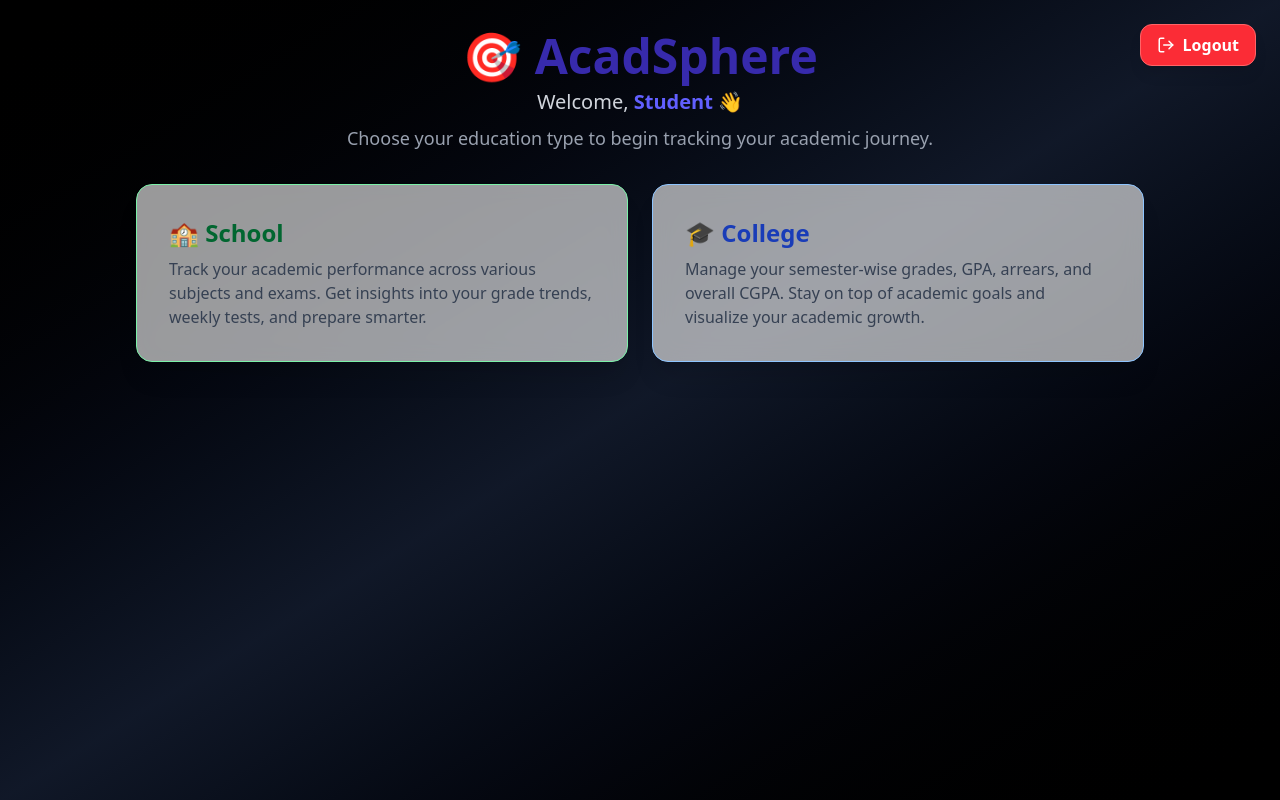
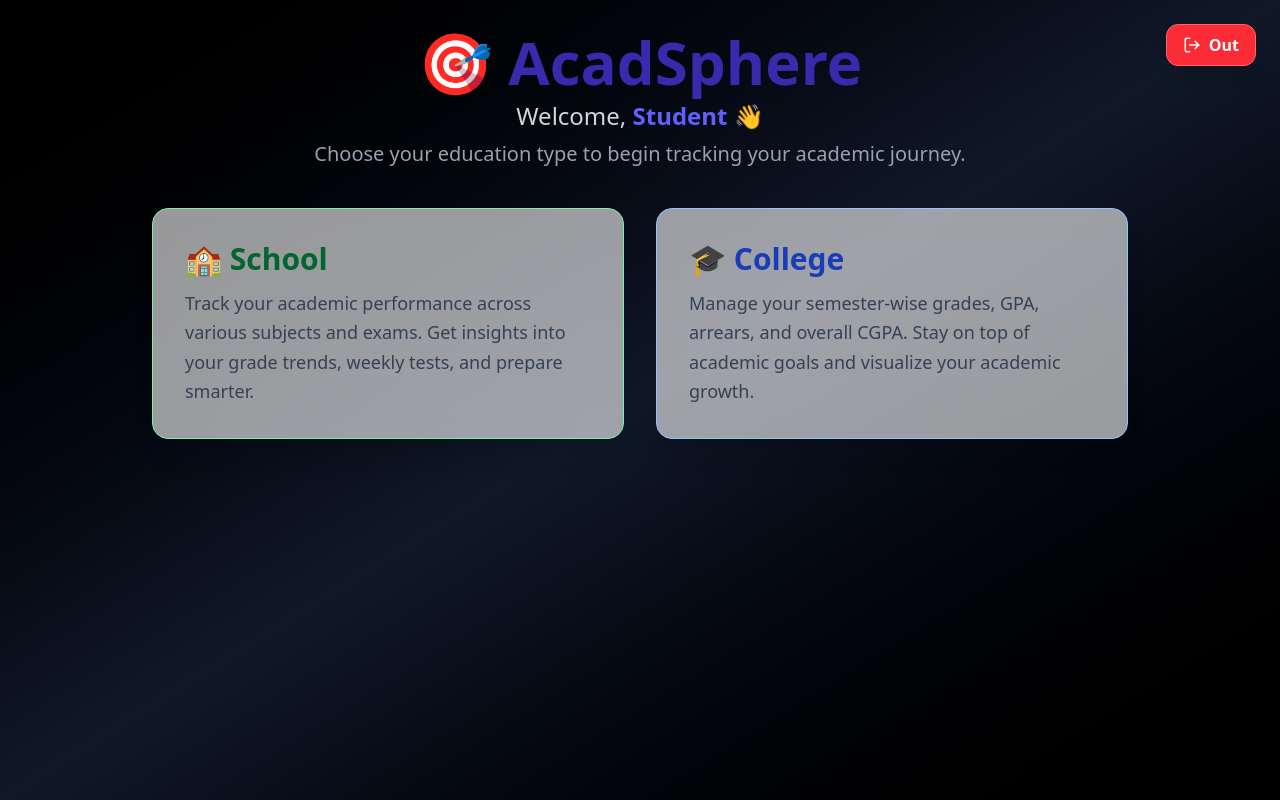
Before and after one commit to Amanraj-S/Acadsphere, a React (Vite) app in the folder frontend/: page /dashboard in a window 1280 px wide. Built offline with nearby package versions, Linux system fonts and the light colour scheme.

Commit message:
first commit

```diff
--- a/frontend/src/pages/Dashboard.jsx
+++ b/frontend/src/pages/Dashboard.jsx
@@ -15,23 +15,26 @@ export default function Dashboard() {
   };
 
   return (
-    <div className="min-h-screen bg-gradient-to-br from-black via-gray-900 to-black text-white flex flex-col items-center justify-start px-4 sm:px-6 md:px-8 py-8 relative">
+    <div className="min-h-screen bg-gradient-to-br from-black via-gray-900 to-black text-white flex flex-col items-center justify-start px-3 sm:px-4 md:px-6 lg:px-8 xl:px-12 py-4 sm:py-6 md:py-8 relative">
 
       {/* Logout Button */}
       <motion.button
         onClick={handleLogout}
-        className="absolute top-4 right-4 sm:top-6 sm:right-6 flex items-center gap-2 px-4 py-2 bg-red-500 text-white border border-red-400 backdrop-blur-md rounded-xl font-semibold shadow-lg hover:bg-red-600 hover:scale-105 transition-all duration-300 text-sm sm:text-base"
+        className="absolute top-3 right-3 sm:top-4 sm:right-4 md:top-6 md:right-6 flex items-center gap-1.5 sm:gap-2 px-3 py-1.5 sm:px-4 sm:py-2 bg-red-500 text-white border border-red-400 backdrop-blur-md rounded-lg sm:rounded-xl font-semibold shadow-lg hover:bg-red-600 hover:scale-105 transition-all duration-300 text-xs sm:text-sm md:text-base"
         initial={{ opacity: 0, y: -10 }}
         animate={{ opacity: 1, y: 0 }}
         transition={{ delay: 0.5 }}
       >
-        <LogOut size={18} />
-        Logout
+        <LogOut size={14} className="sm:hidden" />
+        <LogOut size={16} className="hidden sm:block md:hidden" />
+        <LogOut size={18} className="hidden md:block" />
+        <span className="hidden xs:inline">Logout</span>
+        <span className="xs:hidden">Out</span>
       </motion.button>
 
       {/* Title */}
       <motion.h1
-        className="text-3xl sm:text-4xl md:text-5xl font-extrabold text-indigo-800 mb-2 text-center"
+        className="text-2xl xs:text-3xl sm:text-4xl md:text-5xl lg:text-6xl font-extrabold text-indigo-800 mb-1 sm:mb-2 text-center px-2"
         initial={{ y: -50, opacity: 0 }}
         animate={{ y: 0, opacity: 1 }}
         transition={{ type: "spring", stiffness: 70 }}
@@ -41,17 +44,17 @@ export default function Dashboard() {
 
       {/* Welcome Text */}
       <motion.p
-        className="text-lg sm:text-xl text-gray-300 mb-2 text-center"
+        className="text-base xs:text-lg sm:text-xl md:text-2xl text-gray-300 mb-1 sm:mb-2 text-center px-2"
         initial={{ y: -20, opacity: 0 }}
         animate={{ y: 0, opacity: 1 }}
         transition={{ delay: 0.2 }}
       >
-        Welcome, <span className="font-semibold text-indigo-500">{username}</span> 👋
+        Welcome, <span className="font-semibold text-indigo-500 break-words">{username}</span> 👋
       </motion.p>
 
       {/* Instructions */}
       <motion.p
-        className="text-base sm:text-lg text-gray-400 mb-8 text-center px-2 sm:px-0"
+        className="text-sm xs:text-base sm:text-lg md:text-xl text-gray-400 mb-6 sm:mb-8 md:mb-10 text-center px-3 sm:px-4 md:px-0 max-w-2xl"
         initial={{ y: -10, opacity: 0 }}
         animate={{ y: 0, opacity: 1 }}
         transition={{ delay: 0.3 }}
@@ -61,19 +64,21 @@ export default function Dashboard() {
 
       {/* Cards */}
       <motion.div
-        className="grid grid-cols-1 sm:grid-cols-2 gap-6 w-full max-w-5xl px-2"
+        className="grid grid-cols-1 md:grid-cols-2 gap-4 sm:gap-6 lg:gap-8 w-full max-w-xs sm:max-w-lg md:max-w-3xl lg:max-w-4xl xl:max-w-5xl px-2 sm:px-4 md:px-6"
         initial={{ opacity: 0 }}
         animate={{ opacity: 1 }}
         transition={{ delay: 0.4 }}
       >
         {/* School */}
-        <Link to="/school">
+        <Link to="/school" className="w-full">
           <motion.div
-            className="backdrop-blur-md bg-white/60 border border-green-300 p-6 sm:p-8 rounded-2xl shadow-xl hover:scale-105 transform transition duration-300 cursor-pointer"
+            className="backdrop-blur-md bg-white/60 border border-green-300 p-4 xs:p-5 sm:p-6 md:p-7 lg:p-8 rounded-xl sm:rounded-2xl shadow-xl hover:scale-105 transform transition duration-300 cursor-pointer h-full min-h-[140px] sm:min-h-[160px] md:min-h-[180px] flex flex-col justify-center"
             whileHover={{ scale: 1.05 }}
           >
-            <h2 className="text-xl sm:text-2xl font-bold text-green-800 mb-2">🏫 School</h2>
-            <p className="text-gray-700 text-sm sm:text-base">
+            <h2 className="text-lg xs:text-xl sm:text-2xl md:text-3xl font-bold text-green-800 mb-2 sm:mb-3 text-center sm:text-left">
+              🏫 School
+            </h2>
+            <p className="text-gray-700 text-xs xs:text-sm sm:text-base md:text-lg leading-relaxed text-center sm:text-left">
               Track your academic performance across various subjects and exams.
               Get insights into your grade trends, weekly tests, and prepare smarter.
             </p>
@@ -81,13 +86,15 @@ export default function Dashboard() {
         </Link>
 
         {/* College */}
-        <Link to="/college">
+        <Link to="/college" className="w-full">
           <motion.div
-            className="backdrop-blur-md bg-white/60 border border-blue-300 p-6 sm:p-8 rounded-2xl shadow-xl hover:scale-105 transform transition duration-300 cursor-pointer"
+            className="backdrop-blur-md bg-white/60 border border-blue-300 p-4 xs:p-5 sm:p-6 md:p-7 lg:p-8 rounded-xl sm:rounded-2xl shadow-xl hover:scale-105 transform transition duration-300 cursor-pointer h-full min-h-[140px] sm:min-h-[160px] md:min-h-[180px] flex flex-col justify-center"
             whileHover={{ scale: 1.05 }}
           >
-            <h2 className="text-xl sm:text-2xl font-bold text-blue-800 mb-2">🎓 College</h2>
-            <p className="text-gray-700 text-sm sm:text-base">
+            <h2 className="text-lg xs:text-xl sm:text-2xl md:text-3xl font-bold text-blue-800 mb-2 sm:mb-3 text-center sm:text-left">
+              🎓 College
+            </h2>
+            <p className="text-gray-700 text-xs xs:text-sm sm:text-base md:text-lg leading-relaxed text-center sm:text-left">
               Manage your semester-wise grades, GPA, arrears, and overall CGPA.
               Stay on top of academic goals and visualize your academic growth.
             </p>
```
